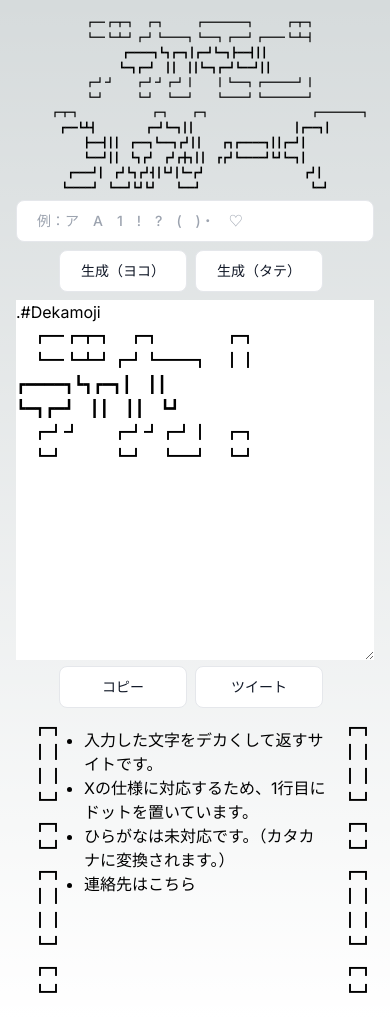
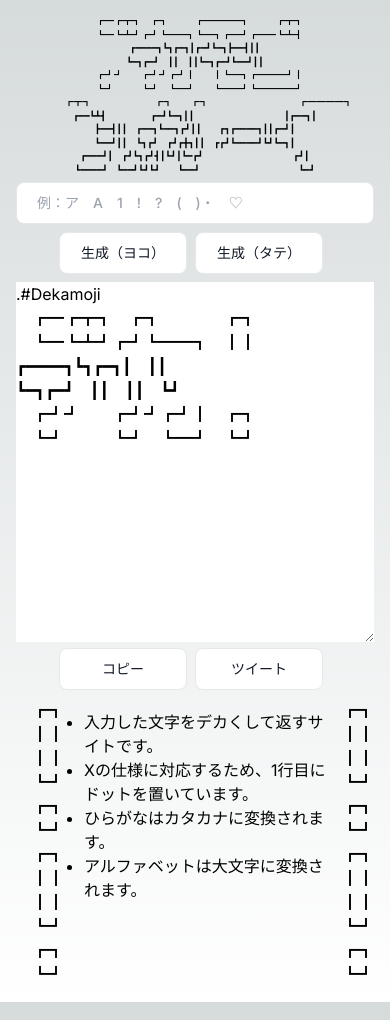
Before and after one commit to kofrah/ascii-character, a Next.js app: page / in a window 390 px wide. Built offline with nearby package versions, Linux system fonts and the light colour scheme.

Commit message:
文字サイズ少し小さく

```diff
--- a/src/app/ui/description/description.tsx
+++ b/src/app/ui/description/description.tsx
@@ -9,8 +9,9 @@ export default function Description() {
           <ul className="list-disc pl-5">
             <li>入力した文字をデカくして返すサイトです。</li>
             <li>Xの仕様に対応するため、1行目にドットを置いています。</li>
-            <li>ひらがなは未対応です。（カタカナに変換されます。）</li>
-            <li>連絡先はこちら</li>
+            <li>ひらがなはカタカナに変換されます。</li>
+            <li>アルファベットは大文字に変換されます。</li>
+            {/* <li>連絡先はこちら</li> */}
           </ul>
         </div>
         <Exclamation />
--- a/src/app/ui/home.module.css
+++ b/src/app/ui/home.module.css
@@ -14,7 +14,7 @@
 
 @media (max-width: 768px) {
   .title {
-    font-size: 10px; /* 768px以下の画面でのフォントサイズ */
+    font-size: 9px; /* 768px以下の画面でのフォントサイズ */
   }
 }
 
```
